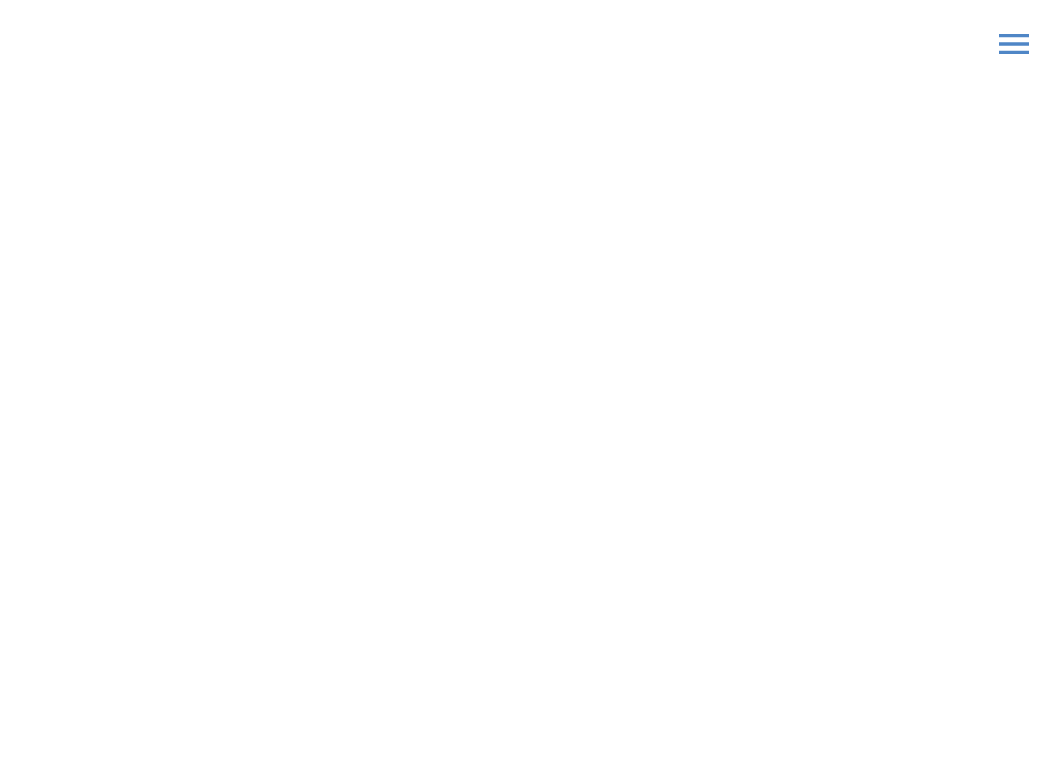
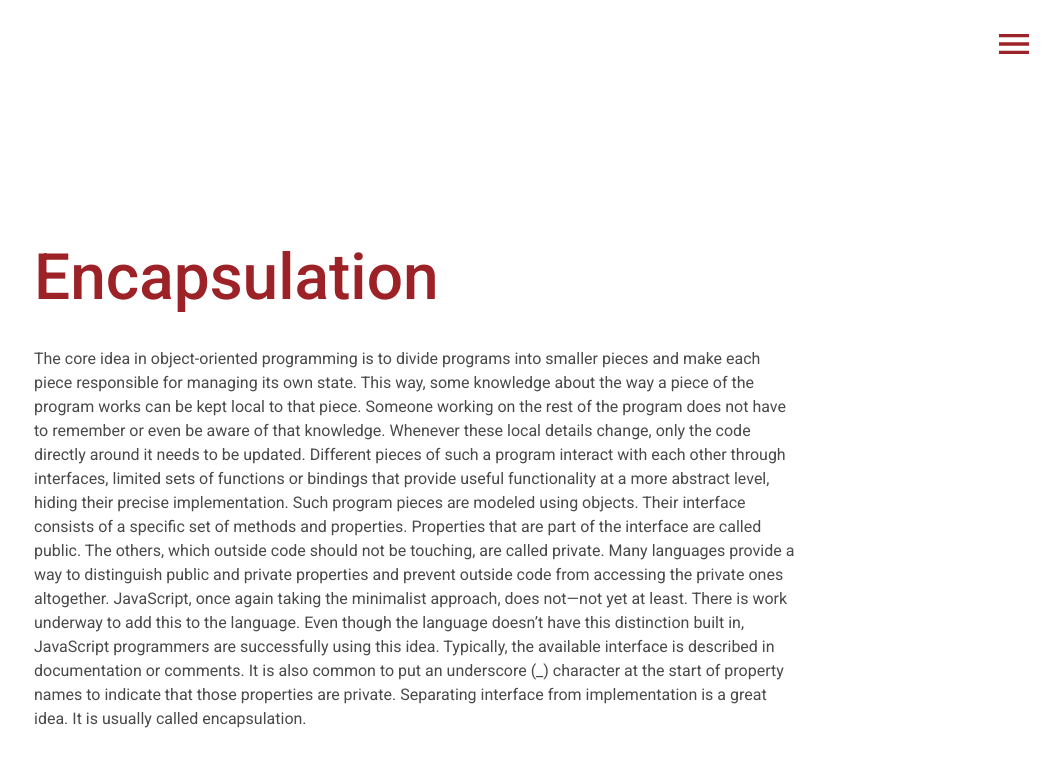
Before and after one commit to millerrach/side-menu, a React (Create React App) app: page / in a window 1280 px wide. Shown: the top 766 px of the page, without its empty margins (222-1280 px from the left). Built offline with nearby package versions, Linux system fonts and the light colour scheme.

Commit message:
Added content and styling

```diff
--- a/src/App.js
+++ b/src/App.js
@@ -19,8 +19,12 @@ class App extends Component {
     let open = this.state.open;
     console.log(open);
     return (
-      <div className="App">
-        <div className="mainContent" onClick={open ? this.toggleOpen : null}>
+      <div>
+        <div
+          className="mainPage"
+          onClick={open ? this.toggleOpen : null}
+          style={open ? { opacity: 0.25 } : null}
+        >
           <img
             onClick={this.toggleOpen}
             src={menuBtn}
@@ -28,6 +32,40 @@ class App extends Component {
             className="menuBtn"
             style={open ? { opacity: 0 } : { opacity: 1 }}
           />
+          <div className="mainContentContainer">
+            <div className="mainContent">
+              <div className="title">Encapsulation</div>
+              <div className="paragraph">
+                The core idea in object-oriented programming is to divide
+                programs into smaller pieces and make each piece responsible for
+                managing its own state. This way, some knowledge about the way a
+                piece of the program works can be kept local to that piece.
+                Someone working on the rest of the program does not have to
+                remember or even be aware of that knowledge. Whenever these
+                local details change, only the code directly around it needs to
+                be updated. Different pieces of such a program interact with
+                each other through interfaces, limited sets of functions or
+                bindings that provide useful functionality at a more abstract
+                level, hiding their precise implementation. Such program pieces
+                are modeled using objects. Their interface consists of a
+                specific set of methods and properties. Properties that are part
+                of the interface are called public. The others, which outside
+                code should not be touching, are called private. Many languages
+                provide a way to distinguish public and private properties and
+                prevent outside code from accessing the private ones altogether.
+                JavaScript, once again taking the minimalist approach, does
+                not—not yet at least. There is work underway to add this to the
+                language. Even though the language doesn’t have this distinction
+                built in, JavaScript programmers are successfully using this
+                idea. Typically, the available interface is described in
+                documentation or comments. It is also common to put an
+                underscore (_) character at the start of property names to
+                indicate that those properties are private. Separating interface
+                from implementation is a great idea. It is usually called
+                encapsulation.
+              </div>
+            </div>
+          </div>
         </div>
         <Sidebar open={open} toggleOpen={this.toggleOpen} />
       </div>
--- a/src/components/Sidebar.jsx
+++ b/src/components/Sidebar.jsx
@@ -5,7 +5,10 @@ class Sidebar extends Component {
   render() {
     let open = this.props.open;
     return (
-      <div className={`Sidebar ${open ? "openSidebar" : "closeSidebar"}`}>
+      <div
+        className={`Sidebar ${open ? "openSidebar" : "closeSidebar"}`}
+        style={{ height: document.body.scrollHeight }}
+      >
         <img
           onClick={this.props.toggleOpen}
           src={closeBtn}
@@ -14,10 +17,10 @@ class Sidebar extends Component {
         />
         <div className="linksContainer">
           <div className="links">
-            <div>Oats</div>
-            <div>Berries</div>
-            <div>Coconut Milk</div>
-            <div>Chia Seeds</div>
+            <div>Methods</div>
+            <div>Prototypes</div>
+            <div>Classes</div>
+            <div>Maps</div>
           </div>
         </div>
       </div>
--- a/src/style/css/main.css
+++ b/src/style/css/main.css
@@ -1,32 +1,44 @@
 body {
-  font-family: roboto; }
-  body .mainContent {
+  font-family: roboto;
+  color: #4a4a4a; }
+  body .mainPage {
     width: 100%;
     height: 100vh;
     position: absolute;
     top: 0;
-    right: 0; }
-    body .mainContent .menuBtn {
+    right: 0;
+    display: flex;
+    justify-content: center; }
+    body .mainPage .menuBtn {
       display: inline-block;
       position: absolute;
       top: 1.5em;
       right: 1.5em;
       transition: opacity 0.2s ease-in; }
+    body .mainPage .mainContent {
+      padding-top: 10em;
+      width: 80vw; }
+      body .mainPage .mainContent .title {
+        font-size: 2em;
+        font-weight: 500;
+        color: #9d2227;
+        padding-bottom: 0.5em; }
+      body .mainPage .mainContent .paragraph {
+        line-height: 1.5; }
 
 .Sidebar {
   transform: translateX(-150px);
   transition: transform 400ms ease-in;
-  background-color: #4f86c6;
+  background-color: #9d2227;
   color: #fff;
   width: 40%;
-  height: 100vh;
   position: relative;
   z-index: 2; }
   .Sidebar .closeBtn {
     position: relative;
     float: right;
-    top: 1em;
-    right: 1em; }
+    top: 1.25em;
+    right: 1.25em; }
   .Sidebar .linksContainer {
     display: flex;
     justify-content: center;
@@ -38,7 +50,8 @@ body {
       flex-direction: column;
       height: 30vh;
       justify-content: space-around;
-      font-size: 17px; }
+      font-size: 17px;
+      text-transform: uppercase; }
 
 .openSidebar {
   transform: translateX(0); }
@@ -46,4 +59,14 @@ body {
 .closeSidebar {
   transform: translateX(-100%); }
 
+@media (min-width: 900px) {
+  body .mainPage .mainContentContainer .mainContent {
+    padding-top: 15em;
+    width: 60vw; }
+    body .mainPage .mainContentContainer .mainContent .title {
+      font-size: 4em; }
+
+  .Sidebar {
+    width: 25%; } }
+
 /*# sourceMappingURL=main.css.map */
--- /dev/null
+++ b/src/style/sass/_responsive.scss
@@ -0,0 +1,18 @@
+@media (min-width: 900px) {
+  body {
+    .mainPage {
+      .mainContentContainer {
+        .mainContent {
+          padding-top: 15em;
+          width: 60vw;
+          .title {
+            font-size: 4em;
+          }
+        }
+      }
+    }
+  }
+  .Sidebar {
+    width: 25%;
+  }
+}
--- a/src/style/sass/main.scss
+++ b/src/style/sass/main.scss
@@ -1,11 +1,17 @@
+$red: #9d2227;
+$gray: #4a4a4a;
+
 body {
   font-family: roboto;
-  .mainContent {
+  color: $gray;
+  .mainPage {
     width: 100%;
     height: 100vh;
     position: absolute;
     top: 0;
     right: 0;
+    display: flex;
+    justify-content: center;
     .menuBtn {
       display: inline-block;
       position: absolute;
@@ -13,7 +19,21 @@ body {
       right: 1.5em;
       transition: opacity 0.2s ease-in;
     }
+    .mainContent {
+      padding-top: 10em;
+      width: 80vw;
+      .title {
+        font-size: 2em;
+        font-weight: 500;
+        color: $red;
+        padding-bottom: 0.5em;
+      }
+      .paragraph {
+        line-height: 1.5;
+      }
+    }
   }
 }
 
 @import "sidebar";
+@import "responsive";
```
Also changed, not shown: src/style/sass/_sidebar.scss (+4 -4 lines), src/images/menu.svg.
